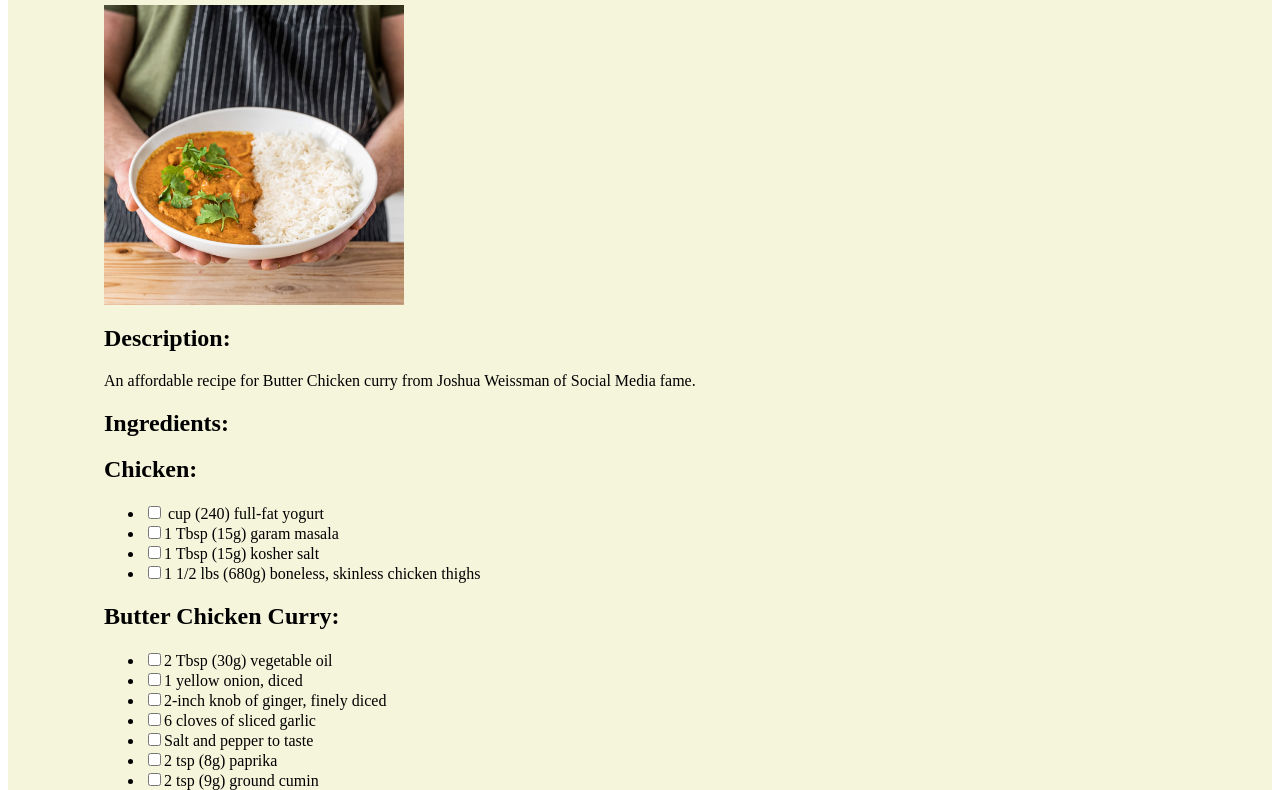
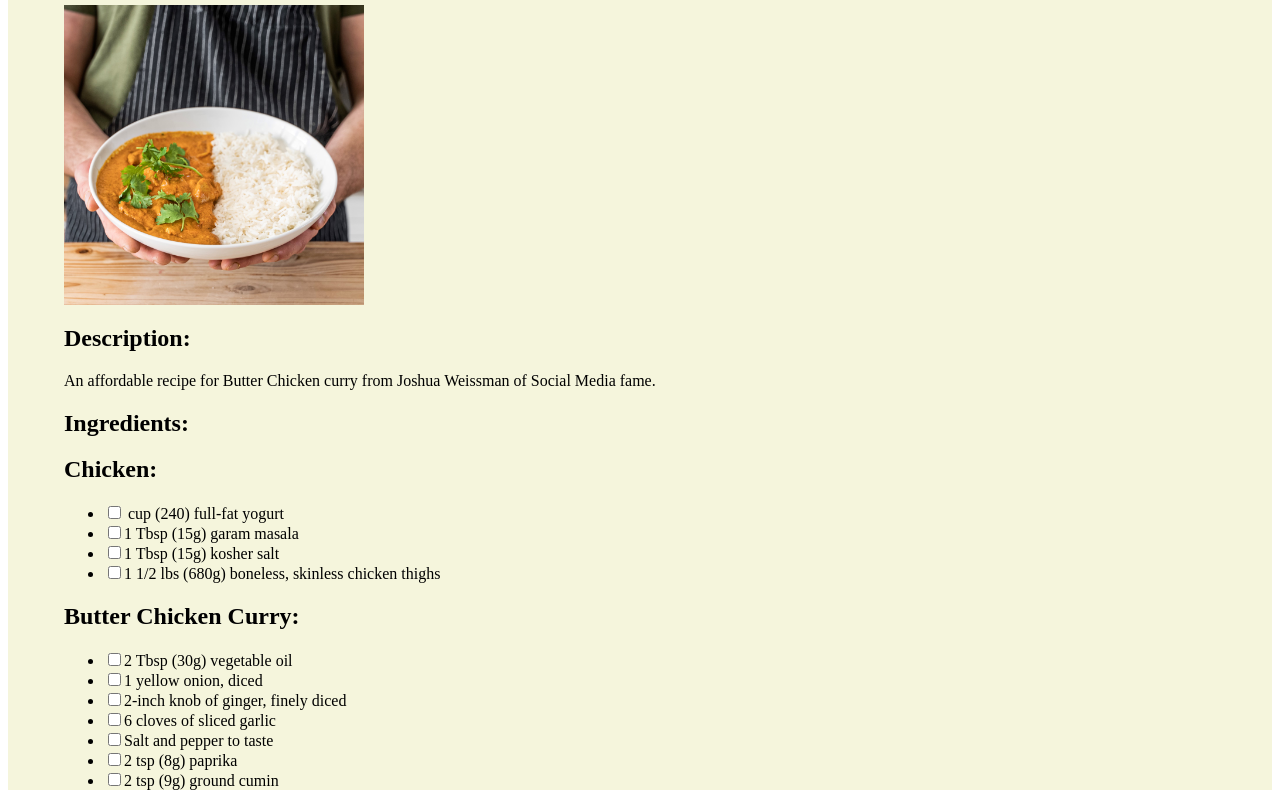
Before and after one commit to SFujiN/odin-recipes, a plain HTML site: page recipes/butter-chicken.html in a window 1280 px wide. Shown: the part 86-876 px from the top of the page. Drawn offline with Linux system fonts and the light colour scheme.

Commit message:
Change padding

```diff
--- a/style.css
+++ b/style.css
@@ -19,7 +19,7 @@ a {
 }
 
 article {
-    padding-left: 10vh;
+    padding-left: 5vh;
 }
 
 .description {
```
